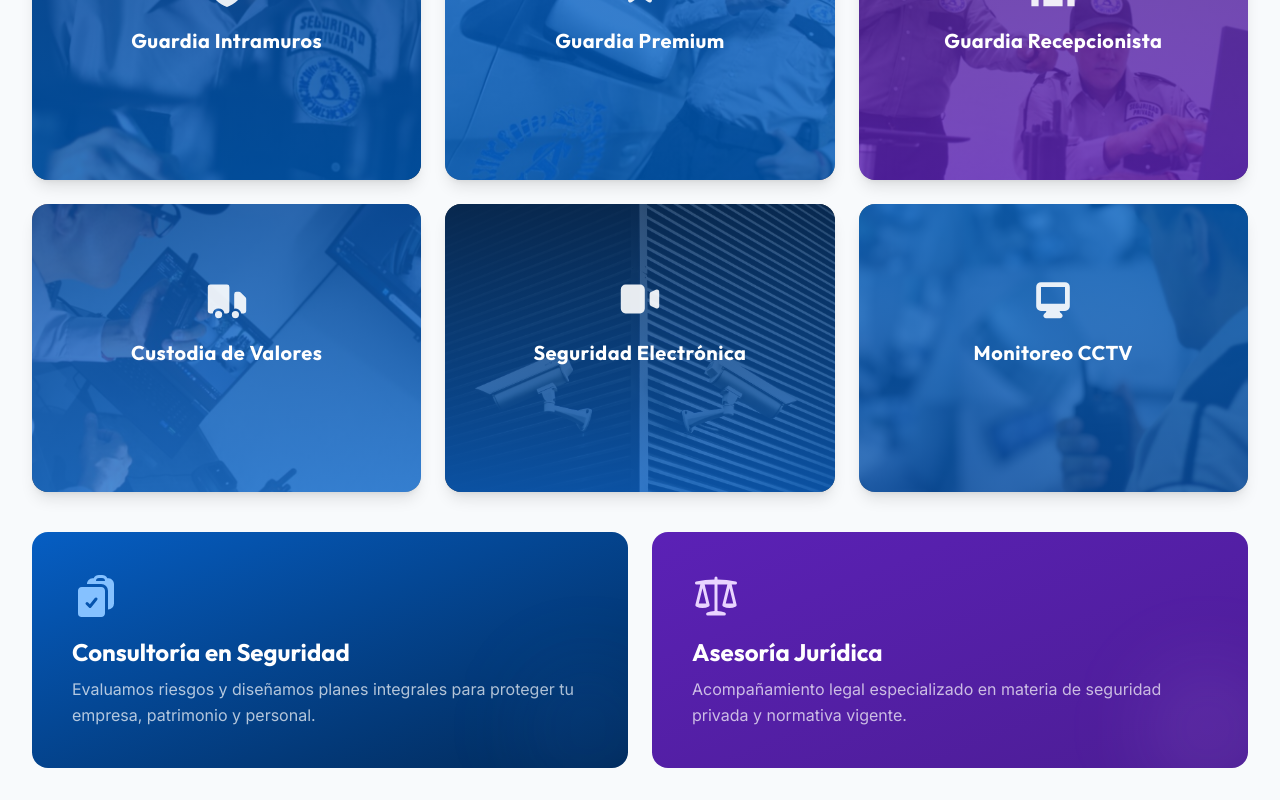
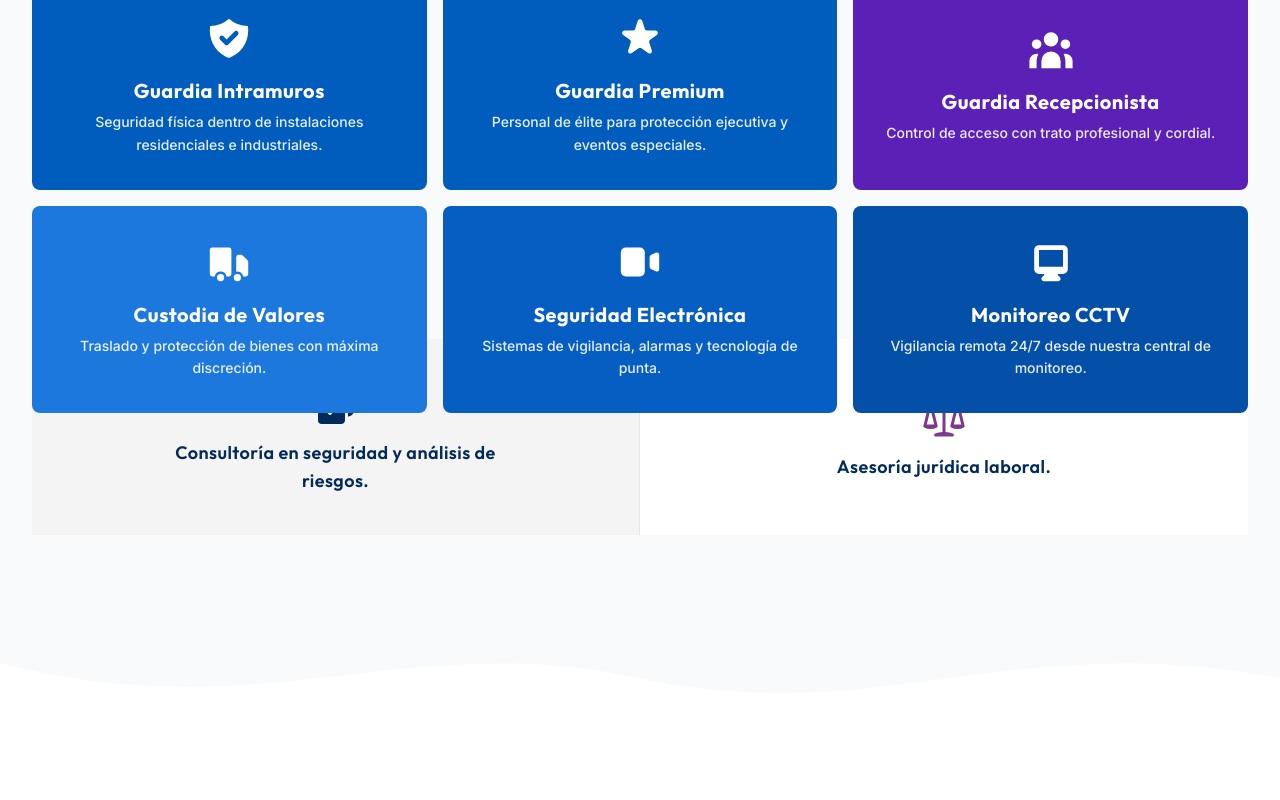
Before and after one commit to Darwininii/Grupo-Colega, a React (Vite) app: page / in a window 1280 px wide. Shown: the part 1280-2080 px from the top of the page. Built offline with nearby package versions, Linux system fonts and the light colour scheme.

Commit message:
fix(Servicios): Add explicit bgClass to prevent Tailwind JIT purging

```diff
--- a/src/components/Navbar.jsx
+++ b/src/components/Navbar.jsx
@@ -23,7 +23,7 @@ export default function Navbar() {
     const sections = navLinks.map(link => link.href.substring(1));
     const observerOptions = {
       root: null,
-      rootMargin: '-40% 0px -40% 0px', // Detect section when it's near the center
+      rootMargin: '-20% 0px -60% 0px', // Detects when section enters top 40% of viewport
       threshold: 0
     };
 
--- a/src/components/ServiciosSection.jsx
+++ b/src/components/ServiciosSection.jsx
@@ -15,6 +15,7 @@ const services = [
     title: 'Guardia Intramuros',
     desc: 'Seguridad física dentro de instalaciones residenciales e industriales.',
     color: 'from-brand-600 to-brand-700',
+    bgClass: 'bg-brand-600',
     image: img3,
   },
   {
@@ -22,6 +23,7 @@ const services = [
     title: 'Guardia Premium',
     desc: 'Personal de élite para protección ejecutiva y eventos especiales.',
     color: 'from-navy-700 to-navy-800',
+    bgClass: 'bg-navy-700',
     image: img4,
   },
   {
@@ -29,6 +31,7 @@ const services = [
     title: 'Guardia Recepcionista',
     desc: 'Control de acceso con trato profesional y cordial.',
     color: 'from-accent-600 to-accent-700',
+    bgClass: 'bg-accent-600',
     image: img5,
   },
   {
@@ -36,6 +39,7 @@ const services = [
     title: 'Custodia de Valores',
     desc: 'Traslado y protección de bienes con máxima discreción.',
     color: 'from-brand-500 to-brand-700',
+    bgClass: 'bg-brand-500',
     image: img7,
   },
   {
@@ -43,6 +47,7 @@ const services = [
     title: 'Seguridad Electrónica',
     desc: 'Sistemas de vigilancia, alarmas y tecnología de punta.',
     color: 'from-navy-800 to-navy-950',
+    bgClass: 'bg-navy-800',
     image: imgCCTV,
   },
   {
@@ -50,19 +55,10 @@ const services = [
     title: 'Monitoreo CCTV',
     desc: 'Vigilancia remota 24/7 desde nuestra central de monitoreo.',
     color: 'from-brand-700 to-navy-700',
+    bgClass: 'bg-brand-700',
     image: img8,
   },
 ];
-
-const containerVariants = {
-  hidden: {},
-  show: { transition: { staggerChildren: 0.12 } },
-};
-
-const cardVariants = {
-  hidden: { opacity: 0, y: 40 },
-  show: { opacity: 1, y: 0, transition: { duration: 0.5, ease: 'easeOut' } },
-};
 
 export default function ServiciosSection() {
   return (
@@ -87,70 +83,68 @@ export default function ServiciosSection() {
           </p>
         </motion.div>
 
-        {/* Grid de servicios */}
-        <motion.div
-          variants={containerVariants}
-          initial="hidden"
-          whileInView="show"
-          viewport={{ once: true, amount: 0.1 }}
-          className="grid grid-cols-1 sm:grid-cols-2 lg:grid-cols-3 gap-6"
-        >
-          {services.map((svc) => (
-            <motion.div
-              key={svc.title}
-              variants={cardVariants}
-              className="group relative rounded-2xl overflow-hidden h-64 md:h-72 cursor-pointer shadow-lg"
-            >
-              {/* Imagen de fondo */}
-              <img
-                src={svc.image}
-                alt={svc.title}
-                className="absolute inset-0 w-full h-full object-cover transition-transform duration-700 group-hover:scale-110"
-              />
-
-              {/* Overlay degradado */}
-              <div
-                className={`absolute inset-0 bg-linear-to-t ${svc.color} opacity-80 group-hover:opacity-90 transition-opacity duration-500`}
-              />
-
-              {/* Contenido */}
-              <div className="relative z-10 h-full flex flex-col items-center justify-center text-center px-6">
-                <svc.icon className="text-white/90 text-4xl md:text-5xl mb-4 group-hover:scale-110 transition-transform duration-300" />
-                <h3 className="text-white font-bold text-lg md:text-xl tracking-wide">
+        {/* Contenedor de servicios */}
+        {/* En móvil: Bloques sólidos, sin separación, diseño plano (inspirado en la referencia) */}
+        <div className="-mx-4 md:mx-0 flex flex-col md:grid md:grid-cols-2 lg:grid-cols-3 gap-0 md:gap-4 relative mt-6 md:mt-0">
+          {services.map((svc, i) => {
+            return (
+              <motion.div
+                key={svc.title}
+                initial={{ opacity: 0, y: 30 }}
+                whileInView={{ opacity: 1, y: 0 }}
+                transition={{ duration: 0.5, ease: 'easeOut' }}
+                viewport={{ once: true, margin: '-10%' }}
+                /* Flat, solid color blocks on Mobile. */
+                className={`group overflow-hidden w-full ${svc.bgClass}
+                  p-6 sm:p-8
+                  min-h-[160px] md:h-auto
+                  sticky md:relative top-0 md:top-auto
+                  rounded-none md:rounded-lg border-b border-white/10 md:border-transparent
+                  flex flex-col items-center justify-center text-center
+                `}
+                style={{
+                  /* Ajustamos el top dinámico para que se acomoden escalonadas bajo el Navbar */
+                  top: `calc(90px + ${i * 0}px)`, // 0px offset hace que se apilen exactamente una sobre otra reemplazandose
+                  zIndex: i + 1,
+                }}
+              >
+                <svc.icon className="text-white text-4xl md:text-5xl mb-3 md:mb-4 group-hover:scale-110 transition-transform duration-300" />
+                <h3 className="text-white font-bold text-lg md:text-xl tracking-wide leading-tight px-2">
                   {svc.title}
                 </h3>
-                <p className="mt-2 text-white/70 text-sm leading-relaxed max-w-xs opacity-0 group-hover:opacity-100 transition-opacity duration-500 translate-y-2 group-hover:translate-y-0">
+                {/* Texto descriptivo limpio */}
+                <p className="mt-2 text-white/90 font-medium text-sm leading-relaxed max-w-sm">
                   {svc.desc}
                 </p>
-              </div>
-            </motion.div>
-          ))}
-        </motion.div>
+              </motion.div>
+            );
+          })}
+        </div>
 
         {/* Bloques extra: Consultoría y Asesoría */}
+        {/* Diseño plano y minimalista basado en la referencia */}
         <motion.div
           initial={{ opacity: 0, y: 30 }}
           whileInView={{ opacity: 1, y: 0 }}
-          transition={{ duration: 0.6, delay: 0.3 }}
+          transition={{ duration: 0.6 }}
           viewport={{ once: true }}
-          className="mt-10 grid grid-cols-1 md:grid-cols-2 gap-6"
+          className="-mx-4 md:mx-0 mt-0 md:mt-4 grid grid-cols-1 md:grid-cols-2 gap-0 border-b md:border-b-0 border-white/10"
         >
-          <div className="relative overflow-hidden rounded-2xl bg-linear-to-br from-navy-800 to-navy-950 p-8 md:p-10 text-white group hover:shadow-2xl transition-shadow duration-300">
-            <HiClipboardDocumentCheck className="text-5xl text-brand-300 mb-4" />
-            <h3 className="text-xl md:text-2xl font-bold mb-2">Consultoría en Seguridad</h3>
-            <p className="text-white/70 text-sm md:text-base leading-relaxed">
-              Evaluamos riesgos y diseñamos planes integrales para proteger tu empresa, patrimonio y personal.
-            </p>
-            <div className="absolute -bottom-6 -right-6 w-32 h-32 bg-brand-500/10 rounded-full blur-2xl group-hover:scale-150 transition-transform duration-700" />
+          {/* Tarjeta 1: Consultoría - Fondo gris claro */}
+          <div className="bg-[#f4f4f4] text-navy-950 flex flex-col items-center justify-center text-center p-8 sm:p-10 min-h-[160px] md:h-auto border-b md:border-b-0 md:border-r border-gray-200">
+            {/* Opcional: reemplazar con un icono de apretón de manos real si se importa FaHandshake. Usando uno similar por ahora. */}
+            <HiClipboardDocumentCheck className="text-5xl text-navy-950 mb-3" />
+            <h3 className="font-semibold text-[15px] md:text-lg tracking-wide max-w-sm">
+              Consultoría en seguridad y análisis de riesgos.
+            </h3>
           </div>
 
-          <div className="relative overflow-hidden rounded-2xl bg-linear-to-br from-accent-600 to-accent-700 p-8 md:p-10 text-white group hover:shadow-2xl transition-shadow duration-300">
-            <HiScale className="text-5xl text-purple-200 mb-4" />
-            <h3 className="text-xl md:text-2xl font-bold mb-2">Asesoría Jurídica</h3>
-            <p className="text-white/70 text-sm md:text-base leading-relaxed">
-              Acompañamiento legal especializado en materia de seguridad privada y normativa vigente.
-            </p>
-            <div className="absolute -bottom-6 -right-6 w-32 h-32 bg-purple-300/10 rounded-full blur-2xl group-hover:scale-150 transition-transform duration-700" />
+          {/* Tarjeta 2: Asesoría - Fondo blanco */}
+          <div className="bg-white text-navy-950 flex flex-col items-center justify-center text-center p-8 sm:p-10 min-h-[160px] md:h-auto">
+            <HiScale className="text-5xl text-[#7a3b8c] mb-3" />
+            <h3 className="font-semibold text-[15px] md:text-lg tracking-wide max-w-sm">
+              Asesoría jurídica laboral.
+            </h3>
           </div>
         </motion.div>
       </div>
```
